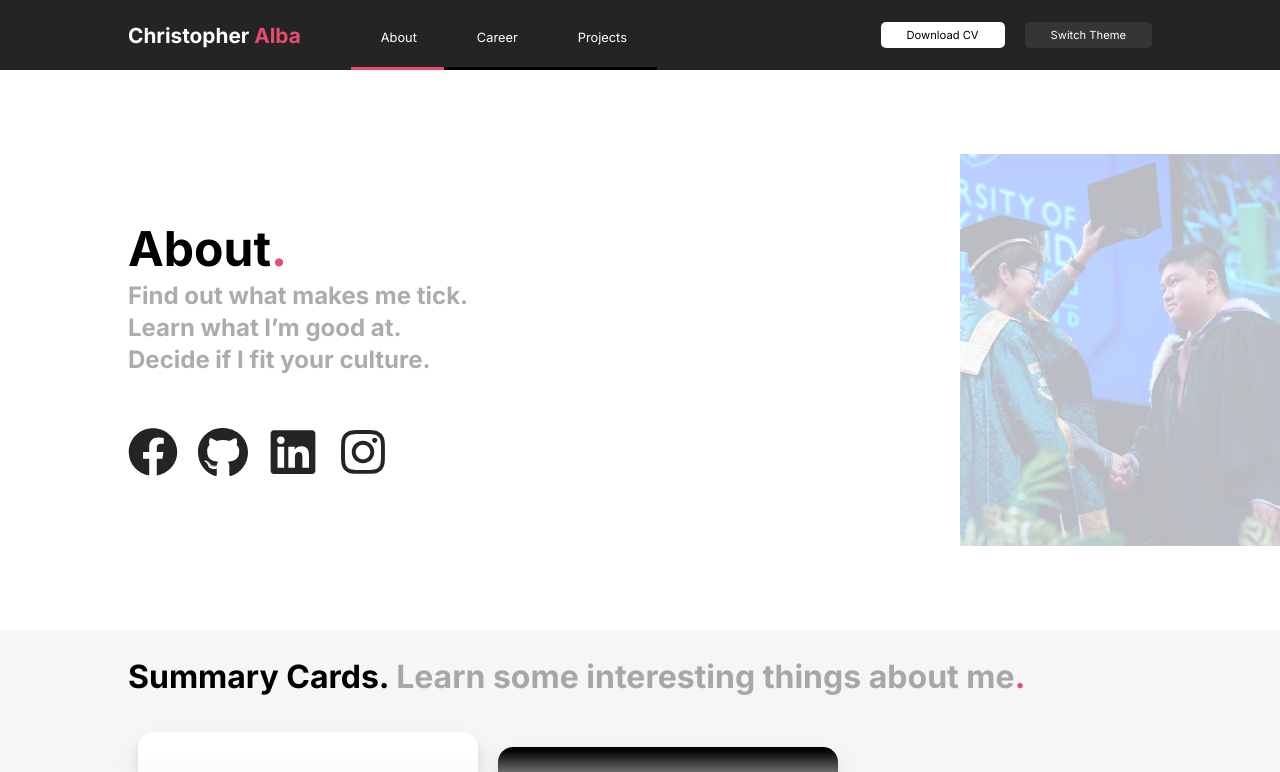
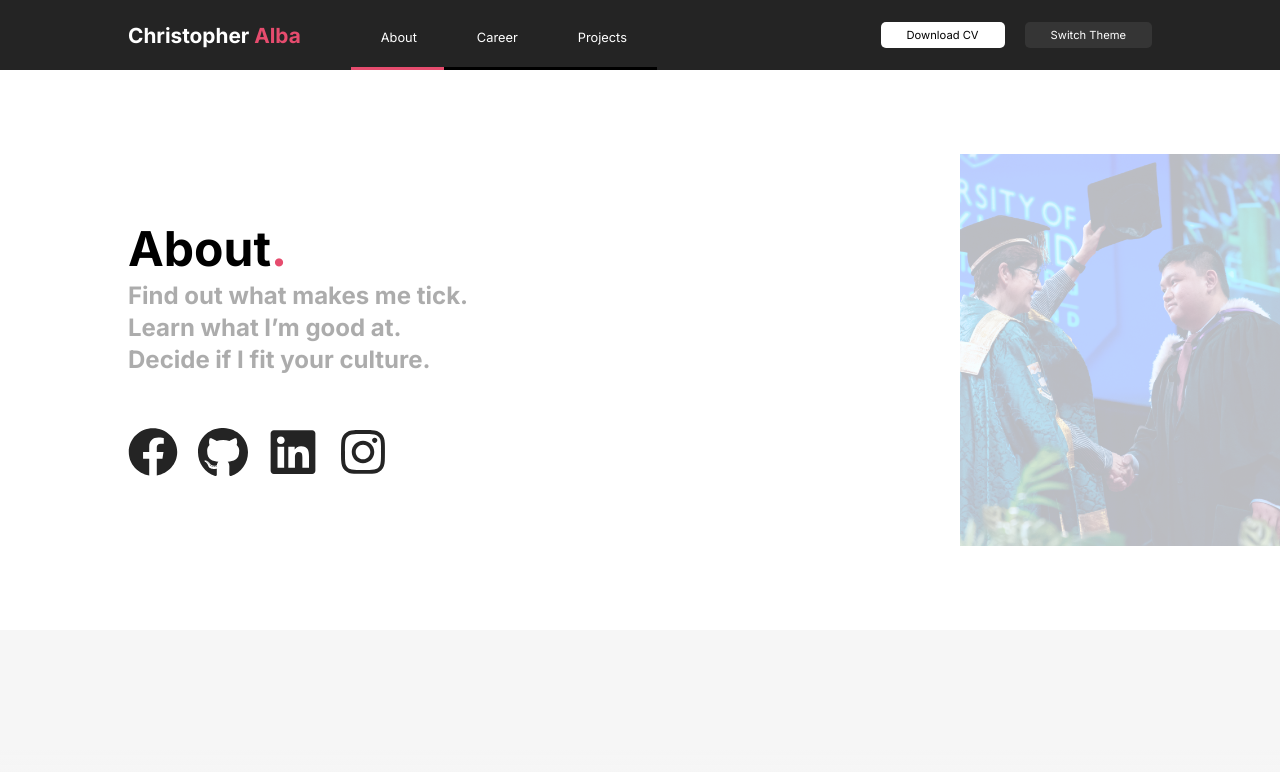
Before and after one commit to christopher-alba/personal-portfolio-v7, a React (Vite) app: page / in a window 1280 px wide. Shown: the top 772 px of the page. Built offline with nearby package versions, Linux system fonts and the light colour scheme.

Commit message:
Update SubTitle.tsx

```diff
--- a/src/components/SubTitle.tsx
+++ b/src/components/SubTitle.tsx
@@ -6,6 +6,10 @@ const StyledTitle = styled("h2")`
   @media (max-width: 600px) {
     font-size: calc(2rem * 0.5);
   }
+  @media (max-width: 600px) {
+    margin-top: 50px;
+  }
+  margin-top: 150px;
   font-weight: 700;
   color: ${({ theme }) => theme.colors.secondary1};
 `;
```
